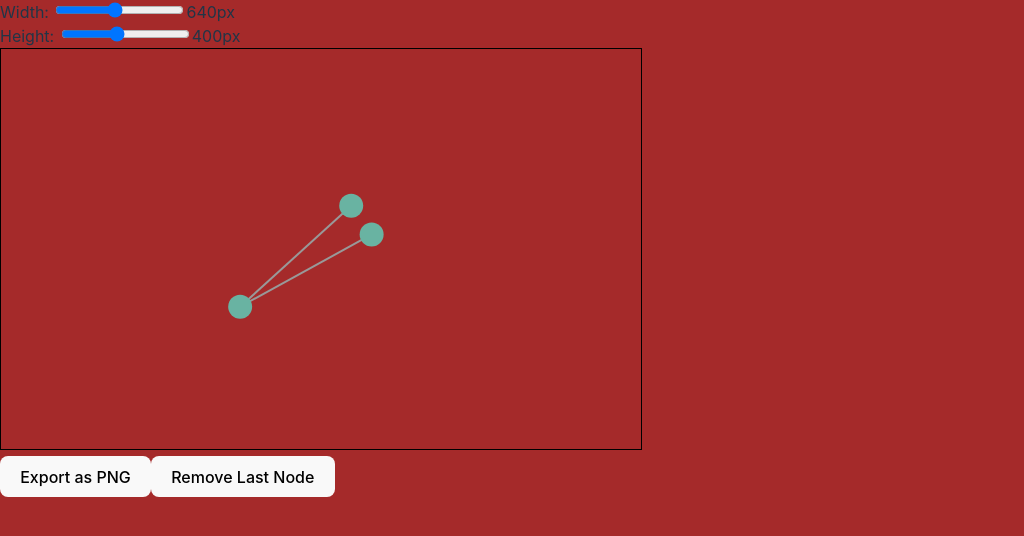
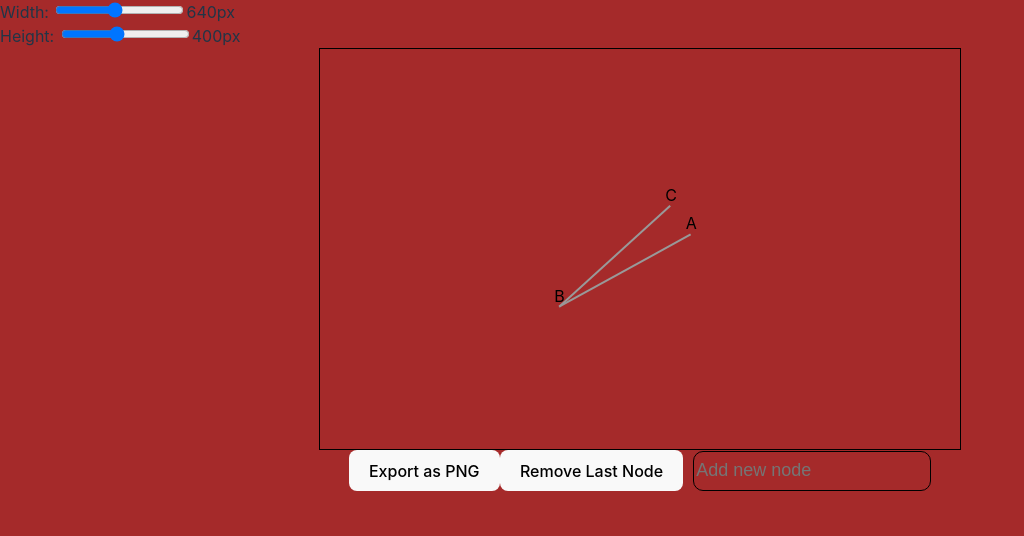
Before and after one commit to yuexex/H, a React (Vite) app in the folder my-d3-react-app/: page / in a window 1280 px wide. Shown: the top 536 px of the page, without its empty margins (0-1024 px from the left). Built offline with nearby package versions, Linux system fonts and the light colour scheme.

Commit message:
progress with text nodes

```diff
--- a/my-d3-react-app/src/Util/addNodeOnDblClick.js
+++ b/my-d3-react-app/src/Util/addNodeOnDblClick.js
@@ -1,4 +1,5 @@
-import * as d3 from "d3";
+// In ../Util/addNodeOnDblClick.js
+import * as d3 from 'd3';
 
 export const addNodeOnDblClick = (
   svg,
@@ -7,29 +8,30 @@ export const addNodeOnDblClick = (
   links,
   setLinks,
   lastNodeId,
-  setLastNodeId
+  setLastNodeId,
+  customNode = null
 ) => {
+  const addNode = (x, y, id) => {
+    const newNode = { id: id, reflexive: false, x: x, y: y };
+    setNodes([...nodes, newNode]);
+    setLastNodeId(lastNodeId + 1);
+
+    // Add a link to the last node in the array
+    if (nodes.length > 0) {
+      const lastNode = nodes[nodes.length - 1];
+      const newLink = { source: lastNode.id, target: id, left: false, right: true };
+      setLinks([...links, newLink]);
+    }
+  };
+
   svg.on("dblclick", function (event) {
     const [x, y] = d3.pointer(event);
-    const newNode = {
-      id: String.fromCharCode(lastNodeId + 1),
-      x,
-      y,
-      reflexive: false,
-    };
-    const newNodes = [...nodes, newNode];
-    const newLinks = [
-      ...links,
-      {
-        source: nodes[nodes.length - 1],
-        target: newNode,
-        left: false,
-        right: true,
-      },
-    ];
+    const newId = String.fromCharCode(lastNodeId + 1);
+    addNode(x, y, newId);
+  });
 
-    setNodes(newNodes);
-    setLinks(newLinks);
-    setLastNodeId(lastNodeId + 1);
-  });
+  if (customNode) {
+    const { x, y, id } = customNode;
+    addNode(x, y, id);
+  }
 };
--- a/my-d3-react-app/src/components/D3Chart.jsx
+++ b/my-d3-react-app/src/components/D3Chart.jsx
@@ -1,22 +1,36 @@
 import React, { useEffect, useRef, useState } from "react";
 import * as d3 from "d3";
-import { addNodeOnDblClick } from "../Util/addNodeOnDblClick"; // Correct import path
+import { addNodeOnDblClick } from "../Util/addNodeOnDblClick";
 import ExportButton from "./ExportButton";
 import D3Header from "./D3Header";
 import RemoveButton from "./RemoveButton";
 import styled from "styled-components";
 
-
 const DivColumn = styled.div`
+  display: flex;
   flex-direction: column;
   justify-content: center;
   align-items: center;
 `;
 
 const DivRow = styled.div`
+  display: flex;
   flex-direction: row;
   justify-content: center;
   align-items: center;
+`;
+
+const NewNodeInput = styled.input`
+  box-sizing: border-box;
+  height: 40px;
+  border-radius: 10px;
+  outline: none;
+  border: 1px solid black;
+  background-color: transparent;
+  font-family: Arial;
+  font-weight: 500;
+  font-size: 18px;
+  margin-left: 10px;
 `;
 
 const D3Chart = ({ width, height, strength }) => {
@@ -33,6 +47,7 @@ const D3Chart = ({ width, height, strength }) => {
   const [lastNodeId, setLastNodeId] = useState("C".charCodeAt(0));
   const [mousedownNode, setMousedownNode] = useState(null);
   const [selectedNode, setSelectedNode] = useState(null);
+  const [newNodeText, setNewNodeText] = useState("");
 
   useEffect(() => {
     const svg = d3.select(d3Container.current);
@@ -76,20 +91,30 @@ const D3Chart = ({ width, height, strength }) => {
       const node = svg
         .append("g")
         .attr("class", "nodes")
-        .selectAll("circle")
+        .selectAll("g")
         .data(nodes)
         .enter()
-        .append("circle")
-        .attr("r", 12)
-        .attr("fill", "#69b3a2")
-        .on("mousedown", (event, d) => {
+        .append("g");
+
+      node.append("circle")
+        .attr("r", 15)
+        .attr("fill", "#00000000");
+
+      node.append("text")
+        .attr("x", -5)
+        .attr("y", -5)
+        .text((d) => d.id)
+        .style("user-select", "none");
+
+      node.on("mousedown", (event, d) => {
         if (event.ctrlKey) return;
         setMousedownNode(d);
         dragLine
           .classed("hidden", false)
           .attr("d", `M${d.x},${d.y}L${d.x},${d.y}`);
-        })
-        .on("mouseup", (event, d) => {
+      });
+
+      node.on("mouseup", (event, d) => {
         if (!mousedownNode) return;
 
         dragLine.classed("hidden", true);
@@ -103,8 +128,9 @@ const D3Chart = ({ width, height, strength }) => {
         setLinks([...links, newLink]);
         setMousedownNode(null);
         updateGraph();
-        })
-        .on("click", (event, d) => {
+      });
+
+      node.on("click", (event, d) => {
         if (selectedNode === null) {
           setSelectedNode(d);
         } else {
@@ -158,7 +184,7 @@ const D3Chart = ({ width, height, strength }) => {
           .attr("x2", (d) => d.target.x)
           .attr("y2", (d) => d.target.y);
 
-        node.attr("cx", (d) => d.x).attr("cy", (d) => d.y);
+        node.attr("transform", (d) => `translate(${d.x},${d.y})`);
       }
 
       function dragstarted(event, d) {
@@ -205,14 +231,43 @@ const D3Chart = ({ width, height, strength }) => {
     }
   };
 
+  const handleKeyPress = (event) => {
+    if (event.key === 'Enter' && newNodeText.trim() !== "") {
+      const svg = d3.select(d3Container.current);
+      const randomX = Math.random() * width;
+      const randomY = Math.random() * height;
+      const customNode = {
+        x: randomX,
+        y: randomY,
+        id: newNodeText.trim(),
+      };
+      addNodeOnDblClick(
+        svg,
+        nodes,
+        setNodes,
+        links,
+        setLinks,
+        lastNodeId,
+        setLastNodeId,
+        customNode
+      );
+      setNewNodeText("");
+    }
+  };
+
   return (
     <DivColumn>
       <D3Header svgRef={d3Container} width={width} height={height} />
-      <svg ref={d3Container}></svg>
-      {/* <h1>Hello</h1> */}
+      <svg ref={d3Container} width={width} height={height}></svg>
       <DivRow>
         <ExportButton svgRef={d3Container} />
         <RemoveButton onClick={removeLastNode} />
+        <NewNodeInput
+          value={newNodeText}
+          onChange={(e) => setNewNodeText(e.target.value)}
+          onKeyPress={handleKeyPress}
+          placeholder="Add new node"
+        />
       </DivRow>
     </DivColumn>
   );
```
Lines whose indentation alone changed are shown as unchanged.
